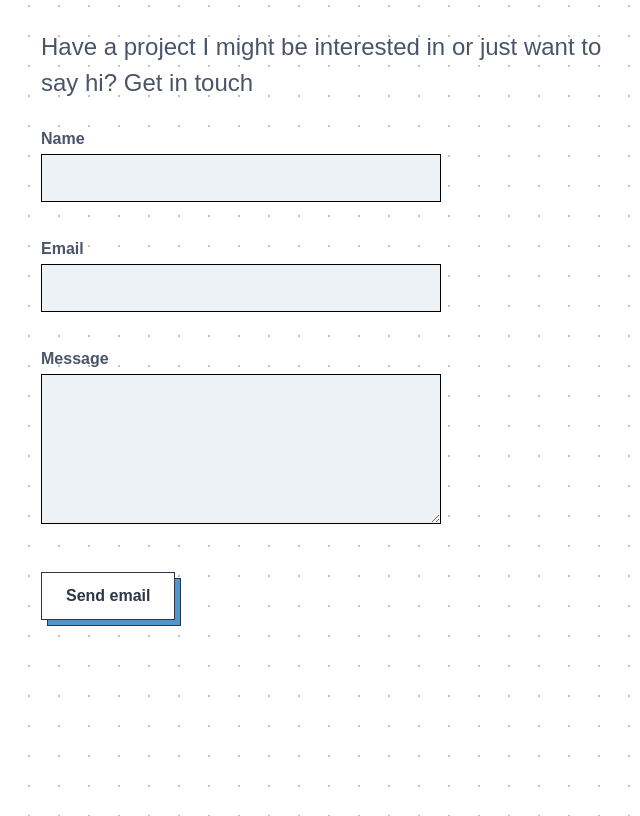
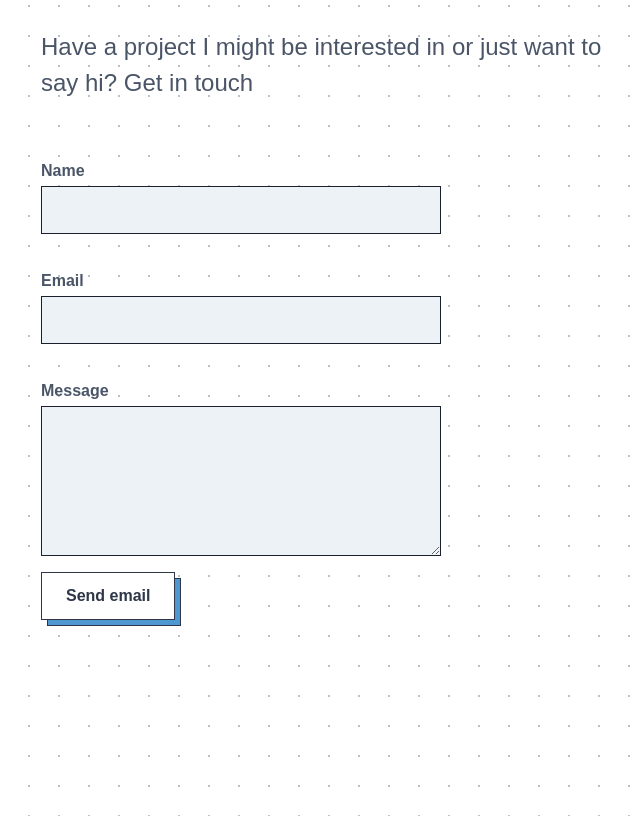
Before and after one commit to adamgparsons/portfolio-v4, a Gatsby site: page / in a window 1280 px wide. Shown: the part 3908-4724 px from the top of the page, without its empty margins (46-686 px from the left). Built offline with nearby package versions, Linux system fonts and the light colour scheme; Gatsby itself is replaced by a stand-in of ours.

Commit message:
added error validation

```diff
--- a/src/components/TextArea.js
+++ b/src/components/TextArea.js
@@ -5,17 +5,20 @@ import theme from "../theme"
 const Label = styled.label`
   ${theme.textStyles.body};
   font-weight: 800;
+  margin-top: ${theme.space[5]};
 `
 
 const TextArea = styled.textarea`
-  border: 1px solid black;
+  border-width: 1px;
+  border-style: solid;
+  border-color: ${props =>
+    props.isError ? theme.colors.validationRed : theme.colors.grey900};
   ${theme.textStyles.body};
-  color: black;
+  color: ${theme.colors.grey800};
   background-color: ${theme.colors.grey200};
   padding-top: ${theme.space[2]};
   padding-bottom: ${theme.space[2]};
   padding-left: ${theme.space[2]};
-  margin-bottom: ${theme.space[5]};
   max-width: 400px;
   height: 150px;
   transition: 0.15s ease-in outline, 0.15s ease-in background-color;
@@ -26,7 +29,7 @@ const TextArea = styled.textarea`
   }
 `
 
-const TextInput = ({ name, labelText, value, onChange }) => {
+const TextInput = ({ name, labelText, value, onChange, isError }) => {
   return (
     <>
       <Label htmlFor={name}>{labelText}</Label>
@@ -35,6 +38,7 @@ const TextInput = ({ name, labelText, value, onChange }) => {
         name={name}
         value={value}
         onChange={onChange}
+        isError={isError}
       ></TextArea>
     </>
   )
--- a/src/components/TextInput.js
+++ b/src/components/TextInput.js
@@ -5,17 +5,21 @@ import theme from "../theme"
 const Label = styled.label`
   ${theme.textStyles.body};
   font-weight: 800;
+  margin-top: ${theme.space[5]};
 `
 
 const Input = styled.input`
-  border: 1px solid black;
+  border-width: 1px;
+  border-style: solid;
+  border-color: ${props =>
+    props.isError ? theme.colors.validationRed : theme.colors.grey900};
   ${theme.textStyles.body};
-  color: black;
+  color: ${theme.colors.grey800};
   background-color: ${theme.colors.grey200};
   padding-top: ${theme.space[2]};
   padding-bottom: ${theme.space[2]};
   padding-left: ${theme.space[2]};
-  margin-bottom: ${theme.space[5]};
+
   max-width: 400px;
   transition: 0.15s ease-in outline, 0.15s ease-in background-color;
 
@@ -25,7 +29,7 @@ const Input = styled.input`
   }
 `
 
-const TextInput = ({ name, labelText, type, value, onChange }) => {
+const TextInput = ({ name, labelText, type, value, onChange, isError }) => {
   return (
     <>
       <Label htmlFor={name}>{labelText}</Label>
@@ -35,6 +39,7 @@ const TextInput = ({ name, labelText, type, value, onChange }) => {
         name={name}
         value={value}
         onChange={onChange}
+        isError={isError}
       ></Input>
     </>
   )
--- a/src/components/contact.js
+++ b/src/components/contact.js
@@ -34,15 +34,56 @@ const TagLine = styled.p`
   max-width: 600px;
 `
 
+const ErrorMessage = styled.p`
+  ${theme.textStyles.body};
+  color: ${theme.colors.validationRed};
+`
+
+const initialState = {
+  name: "",
+  nameError: "",
+  email: "",
+  emailError: "",
+  message: "",
+  messageError: "",
+}
 const Contact = () => {
-  const [formState, setFormState] = useState({
-    name: "",
-    email: "",
-    message: "",
+  const [formState, setFormState] = useState(initialState)
+
+  const validate = () => {
+    let nameError = ""
+    let emailError = ""
+    let messageError = ""
+
+    if (!formState.name) {
+      nameError = "Please enter your name"
+    }
+    if (!formState.email.includes("@")) {
+      emailError = "Please enter a valid email"
+    }
+
+    if (!formState.message) {
+      messageError = "Please enter a message"
+    }
+
+    if (nameError || emailError || messageError) {
+      setFormState({
+        ...formState,
+        nameError,
+        emailError,
+        messageError,
       })
+      return false
+    }
+    return true
+  }
+
   const [showSentMessage, setShowSentMessage] = useState(false)
 
   const handleSubmit = e => {
+    e.preventDefault()
+    const isValid = validate()
+    if (isValid) {
       fetch("/", {
         method: "POST",
         headers: { "Content-Type": "application/x-www-form-urlencoded" },
@@ -50,8 +91,8 @@ const Contact = () => {
       })
         .then(() => setShowSentMessage(true))
         .catch(error => alert(error))
-
-    e.preventDefault()
+      setFormState(initialState)
+    }
   }
 
   const encode = data => {
@@ -90,20 +131,26 @@ const Contact = () => {
                   labelText="Name"
                   value={formState.name}
                   onChange={handleChange}
+                  isError={formState.nameError}
                 />
+                <ErrorMessage>{formState.nameError}</ErrorMessage>
                 <TextInput
                   name="email"
                   labelText="Email"
                   type="email"
                   value={formState.email}
                   onChange={handleChange}
+                  isError={formState.emailError}
                 />
+                <ErrorMessage>{formState.emailError}</ErrorMessage>
                 <TextArea
                   name="message"
                   labelText="Message"
                   value={formState.message}
                   onChange={handleChange}
+                  isError={formState.messageError}
                 />
+                <ErrorMessage>{formState.messageError}</ErrorMessage>
                 <Button
                   themeColor={theme.colors.brandBlue}
                   type="submit"
--- a/src/theme.js
+++ b/src/theme.js
@@ -76,6 +76,7 @@ const theme = {
     grey900: "#1A202C",
     white0125: "rgba(255,255,255,.0125)",
     brandBlue: "#4E97D0",
+    validationRed: "#E53E3E",
   },
 }
 
```
Lines whose indentation alone changed are shown as unchanged.
